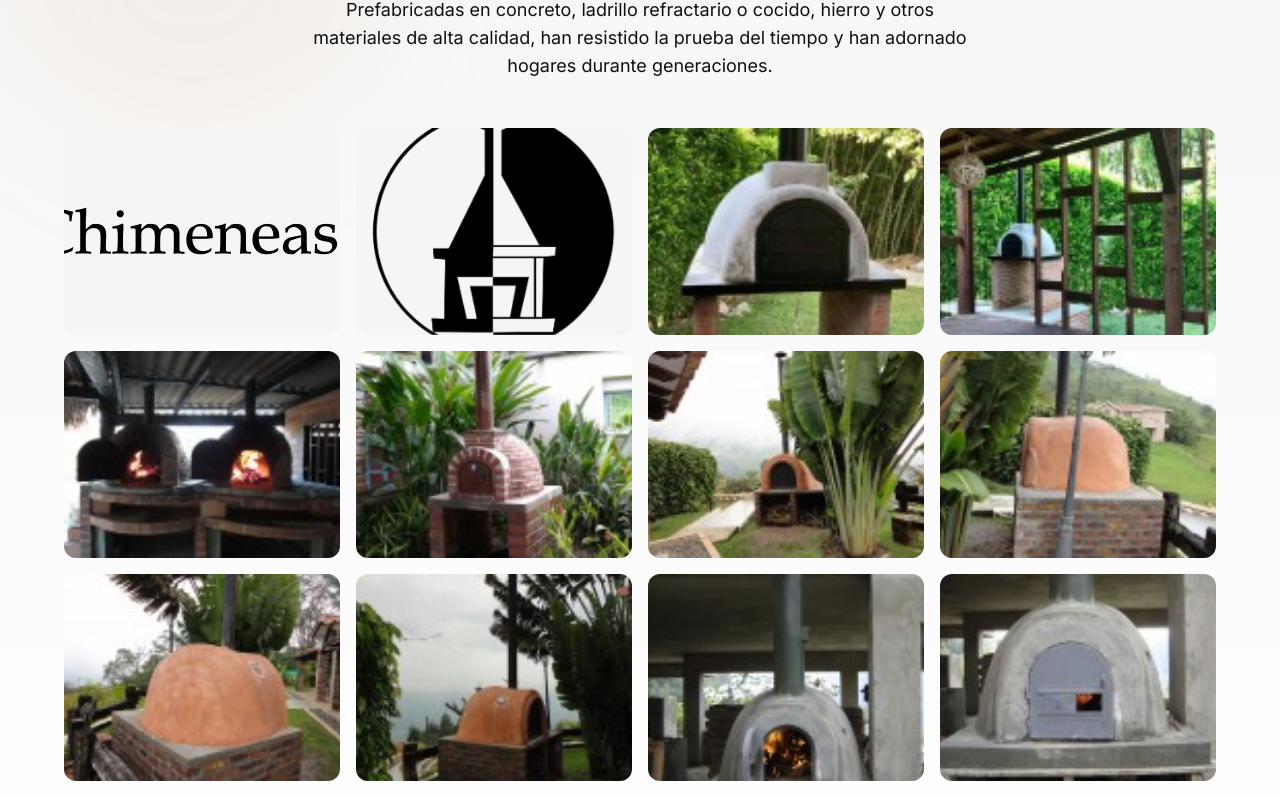
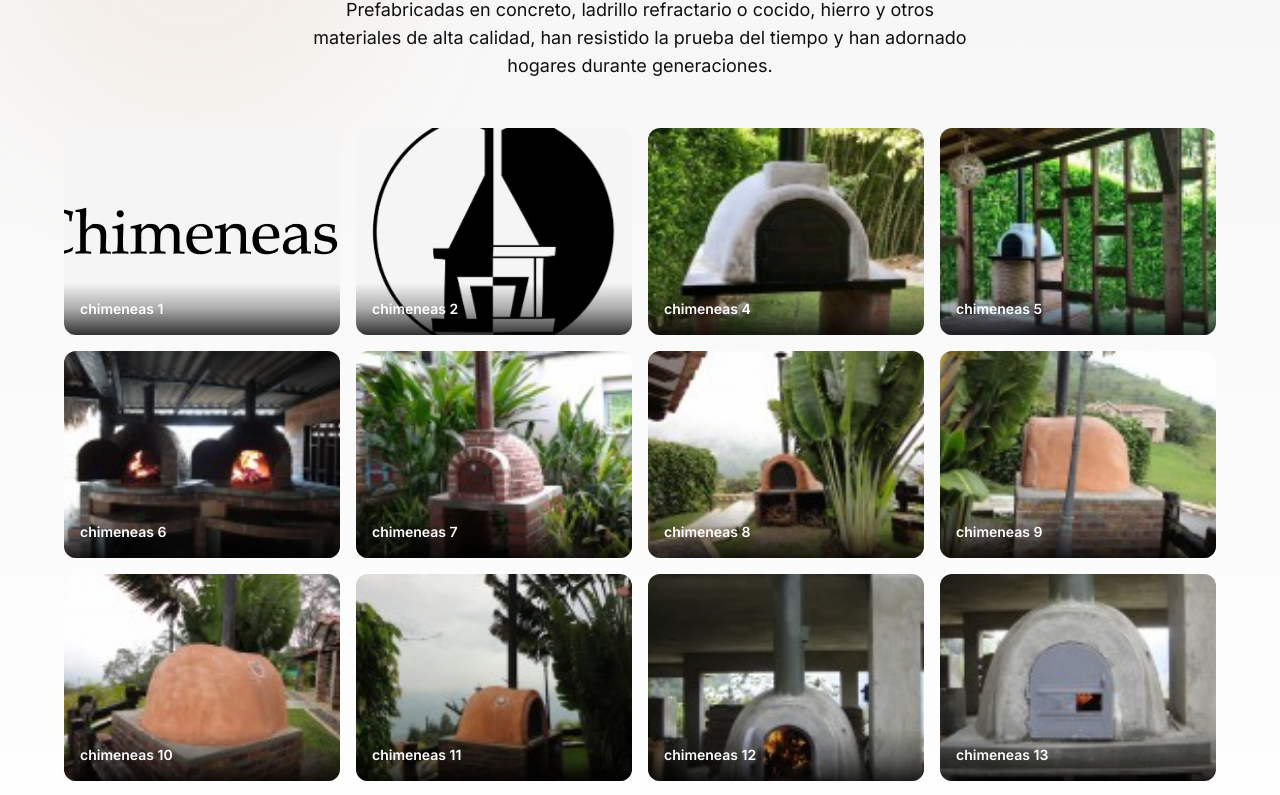
Before and after one commit to dlr1251/chimeneasluque, a Next.js app: page / in a window 1280 px wide. Shown: the part 3078-3873 px from the top of the page. Built offline with nearby package versions, Linux system fonts and the light colour scheme.

Commit message:
Mejoras en galerías e imágenes

```diff
--- a/components/ImageGallery.tsx
+++ b/components/ImageGallery.tsx
@@ -1,6 +1,7 @@
 "use client";
 
 import { useState, useEffect } from "react";
+import type { SyntheticEvent } from "react";
 import Image from "next/image";
 import { X, ChevronLeft, ChevronRight, ZoomIn } from "lucide-react";
 
@@ -8,6 +9,10 @@ interface ImageItem {
   id: number;
   src: string;
   alt: string;
+  description?: string;
+  location?: string;
+  badge?: string;
+  isPlaceholder?: boolean;
 }
 
 interface ImageGalleryProps {
@@ -17,6 +22,81 @@ interface ImageGalleryProps {
   onImageError: (id: number) => void;
   categoryName: string;
 }
+
+const PLACEHOLDER_IMAGES: ImageItem[] = [
+  {
+    id: -1,
+    src: "https://images.unsplash.com/photo-1484945571643-25e7f90f7698?auto=format&fit=crop&w=1200&q=80",
+    alt: "Chimenea de leña en sala rústica",
+    description: "Calor de hogar en cabaña andina",
+    location: "Boyacá, Colombia",
+    badge: "Inspiración rural",
+    isPlaceholder: true,
+  },
+  {
+    id: -2,
+    src: "https://images.unsplash.com/photo-1493663284031-b7e3aefcae8e?auto=format&fit=crop&w=1200&q=80",
+    alt: "Chimenea exterior en casa de campo",
+    description: "Fuego al aire libre",
+    location: "Cundinamarca",
+    badge: "Vida en el campo",
+    isPlaceholder: true,
+  },
+  {
+    id: -3,
+    src: "https://images.unsplash.com/photo-1505693314120-0d443867891c?auto=format&fit=crop&w=1200&q=80",
+    alt: "Fogata nocturna",
+    description: "Fogata nocturna rodeada de naturaleza",
+    location: "Antioquia",
+    badge: "Candela viva",
+    isPlaceholder: true,
+  },
+  {
+    id: -4,
+    src: "https://images.unsplash.com/photo-1449247709967-d4461a6a6103?auto=format&fit=crop&w=1200&q=80",
+    alt: "Horno de leña artesanal",
+    description: "Sabores hechos a fuego lento",
+    location: "Eje Cafetero",
+    badge: "Artesanal",
+    isPlaceholder: true,
+  },
+  {
+    id: -5,
+    src: "https://images.unsplash.com/photo-1481277542470-605612bd2d61?auto=format&fit=crop&w=1200&q=80",
+    alt: "Interior moderno con chimenea",
+    description: "Diseño contemporáneo y calidez",
+    location: "Bogotá",
+    badge: "Diseño interior",
+    isPlaceholder: true,
+  },
+  {
+    id: -6,
+    src: "https://images.unsplash.com/photo-1459535653751-d571815e906b?auto=format&fit=crop&w=1200&q=80",
+    alt: "Chimenea en lodge de montaña",
+    description: "Refugio cálido en la montaña",
+    location: "Sierra Nevada",
+    badge: "Montaña",
+    isPlaceholder: true,
+  },
+  {
+    id: -7,
+    src: "https://images.unsplash.com/photo-1447094319855-0d5c84b70063?auto=format&fit=crop&w=1200&q=80",
+    alt: "Velada campestre junto al fuego",
+    description: "Reuniones familiares junto al fuego",
+    location: "Altiplano Cundiboyacense",
+    badge: "Tradición",
+    isPlaceholder: true,
+  },
+  {
+    id: -8,
+    src: "https://images.unsplash.com/photo-1446071103084-c257b5f70672?auto=format&fit=crop&w=1200&q=80",
+    alt: "Espacio exterior con chimenea moderna",
+    description: "Ambientes exteriores con estilo",
+    location: "Sabana de Bogotá",
+    badge: "Exterior premium",
+    isPlaceholder: true,
+  },
+];
 
 export default function ImageGallery({
   images,
@@ -36,6 +116,8 @@ export default function ImageGallery({
   }, [imageErrors]);
 
   const validImages = images.filter((img) => !localImageErrors.has(img.id));
+  const hasRealImages = validImages.length > 0;
+  const galleryImages = hasRealImages ? validImages : PLACEHOLDER_IMAGES;
 
   // Manejar navegación con teclado
   useEffect(() => {
@@ -84,6 +166,51 @@ export default function ImageGallery({
     }
   };
 
+  const handleImageError = (
+    e: SyntheticEvent<HTMLImageElement, Event>,
+    image: ImageItem,
+    baseSrc: string,
+    extensions: string[]
+  ) => {
+    if (localImageErrors.has(image.id)) {
+      return;
+    }
+
+    const attempts = imageRetryAttempts.get(image.id) || 0;
+
+    if (attempts >= extensions.length - 1) {
+      setLocalImageErrors((prev) => {
+        const newSet = new Set(prev);
+        newSet.add(image.id);
+        return newSet;
+      });
+      onImageError(image.id);
+      return;
+    }
+
+    const nextExtIndex = attempts + 1;
+    if (nextExtIndex < extensions.length) {
+      const nextSrc = baseSrc + extensions[nextExtIndex];
+      setImageRetryAttempts((prev) => {
+        const newMap = new Map(prev);
+        newMap.set(image.id, attempts + 1);
+        return newMap;
+      });
+
+      const imgElement = e.currentTarget;
+      setTimeout(() => {
+        imgElement.src = nextSrc;
+      }, 0);
+    } else {
+      setLocalImageErrors((prev) => {
+        const newSet = new Set(prev);
+        newSet.add(image.id);
+        return newSet;
+      });
+      onImageError(image.id);
+    }
+  };
+
   if (loading) {
     return (
       <div className="grid grid-cols-2 md:grid-cols-3 lg:grid-cols-4 gap-4">
@@ -99,74 +226,79 @@ export default function ImageGallery({
 
   return (
     <>
+      {!hasRealImages && (
+        <div className="mb-6 rounded-2xl border border-dashed border-accent/40 bg-accent/5 p-6 text-primary-700 shadow-soft">
+          <p className="font-semibold text-sm uppercase tracking-[0.2em] text-accent-600 mb-2">
+            Galería en preparación
+          </p>
+          <p className="text-sm leading-relaxed">
+            Pronto compartiremos fotografías reales de nuestros proyectos de {categoryName.toLowerCase()}. Mientras tanto, disfruta de esta
+            selección inspiracional de chimeneas de leña y vida de campo a la luz de la candela.
+          </p>
+        </div>
+      )}
+
       <div className="grid grid-cols-2 md:grid-cols-3 lg:grid-cols-4 gap-4">
-        {validImages.map((image, index) => {
+        {galleryImages.map((image, index) => {
           const extensions = [".jpg", ".jpeg", ".png", ".webp"];
           const baseSrc = image.src.replace(/\.(jpg|jpeg|png|webp)$/i, "");
+          const isPlaceholder = Boolean(image.isPlaceholder);
+          const description =
+            image.description || image.alt || `${categoryName} artesanal`;
+
+          const handleTileClick = () => {
+            if (isPlaceholder || !hasRealImages) return;
+            openLightbox(index);
+          };
 
           return (
             <div
-              key={image.id}
-              className="group relative aspect-[4/3] bg-secondary rounded-xl overflow-hidden cursor-pointer transform transition-all duration-300 hover:scale-[1.03] hover:shadow-glass-lg will-change-transform"
-              onClick={() => openLightbox(index)}
+              key={`${image.id}-${index}`}
+              className={`group relative aspect-[4/3] rounded-xl overflow-hidden transform transition-all duration-300 will-change-transform ${
+                isPlaceholder ? "bg-primary/5 cursor-default" : "bg-secondary cursor-pointer hover:scale-[1.03] hover:shadow-glass-lg"
+              }`}
+              onClick={handleTileClick}
             >
+              {!isPlaceholder && (
+                <>
                   <div className="absolute inset-0 bg-gradient-to-t from-black/70 via-black/20 to-transparent opacity-0 group-hover:opacity-100 transition-opacity duration-300 z-10" />
                   <div className="absolute inset-0 flex items-center justify-center opacity-0 group-hover:opacity-100 transition-all duration-300 z-20 transform group-hover:scale-100 scale-90">
                     <div className="glass-card rounded-full p-4 shadow-glass">
                       <ZoomIn className="w-6 h-6 text-white" />
                     </div>
                   </div>
+                </>
+              )}
+
+              {image.badge && (
+                <span className="absolute top-3 left-3 z-30 text-[11px] uppercase tracking-[0.3em] bg-black/60 text-white px-3 py-1 rounded-full">
+                  {image.badge}
+                </span>
+              )}
+
               <Image
                 src={image.src}
                 alt={image.alt}
                 fill
-                className="object-cover transition-transform duration-500 group-hover:scale-110 will-change-transform"
+                className={`object-cover transition-transform duration-500 will-change-transform ${
+                  isPlaceholder ? "group-hover:scale-100" : "group-hover:scale-110"
+                }`}
                 sizes="(max-width: 768px) 50vw, (max-width: 1200px) 33vw, 25vw"
-                loading="lazy"
-                onError={(e) => {
-                  // Prevenir loops: verificar si ya está marcada como error
-                  if (localImageErrors.has(image.id)) {
-                    return;
+                loading={index === 0 ? undefined : "lazy"}
+                priority={!isPlaceholder && hasRealImages && index === 0}
+                onError={
+                  isPlaceholder
+                    ? undefined
+                    : (e) => handleImageError(e, image, baseSrc, extensions)
                 }
+              />
 
-                  // Obtener intentos actuales
-                  const attempts = imageRetryAttempts.get(image.id) || 0;
-
-                  // Si ya intentamos todas las extensiones, marcar como error
-                  if (attempts >= extensions.length - 1) {
-                    setLocalImageErrors((prev) => {
-                      const newSet = new Set(prev);
-                      newSet.add(image.id);
-                      return newSet;
-                    });
-                    onImageError(image.id);
-                    return;
-                  }
-
-                  // Intentar siguiente extensión
-                  const nextExtIndex = attempts + 1;
-                  if (nextExtIndex < extensions.length) {
-                    const nextSrc = baseSrc + extensions[nextExtIndex];
-                    setImageRetryAttempts((prev) => {
-                      const newMap = new Map(prev);
-                      newMap.set(image.id, attempts + 1);
-                      return newMap;
-                    });
-                    // Usar setTimeout para evitar loops inmediatos
-                    setTimeout(() => {
-                      (e.target as HTMLImageElement).src = nextSrc;
-                    }, 0);
-                  } else {
-                    // No hay más extensiones, marcar como error
-                    setLocalImageErrors((prev) => {
-                      const newSet = new Set(prev);
-                      newSet.add(image.id);
-                      return newSet;
-                    });
-                    onImageError(image.id);
-                  }
-                }}
-              />
+              <div className="absolute inset-x-0 bottom-0 z-30 bg-gradient-to-t from-black/80 via-black/30 to-transparent p-4 text-white">
+                <p className="text-sm font-semibold drop-shadow-md">{description}</p>
+                {image.location && (
+                  <span className="text-xs text-white/80">{image.location}</span>
+                )}
+              </div>
             </div>
           );
         })}
--- a/next.config.js
+++ b/next.config.js
@@ -1,7 +1,12 @@
 /** @type {import('next').NextConfig} */
 const nextConfig = {
   images: {
-    domains: ['www.chimeneasluque.com'],
+    domains: [
+      'www.chimeneasluque.com',
+      'images.unsplash.com',
+      'plus.unsplash.com',
+      'cdn.pixabay.com',
+    ],
     unoptimized: false,
   },
 }
```
Lines whose indentation alone changed are shown as unchanged.
